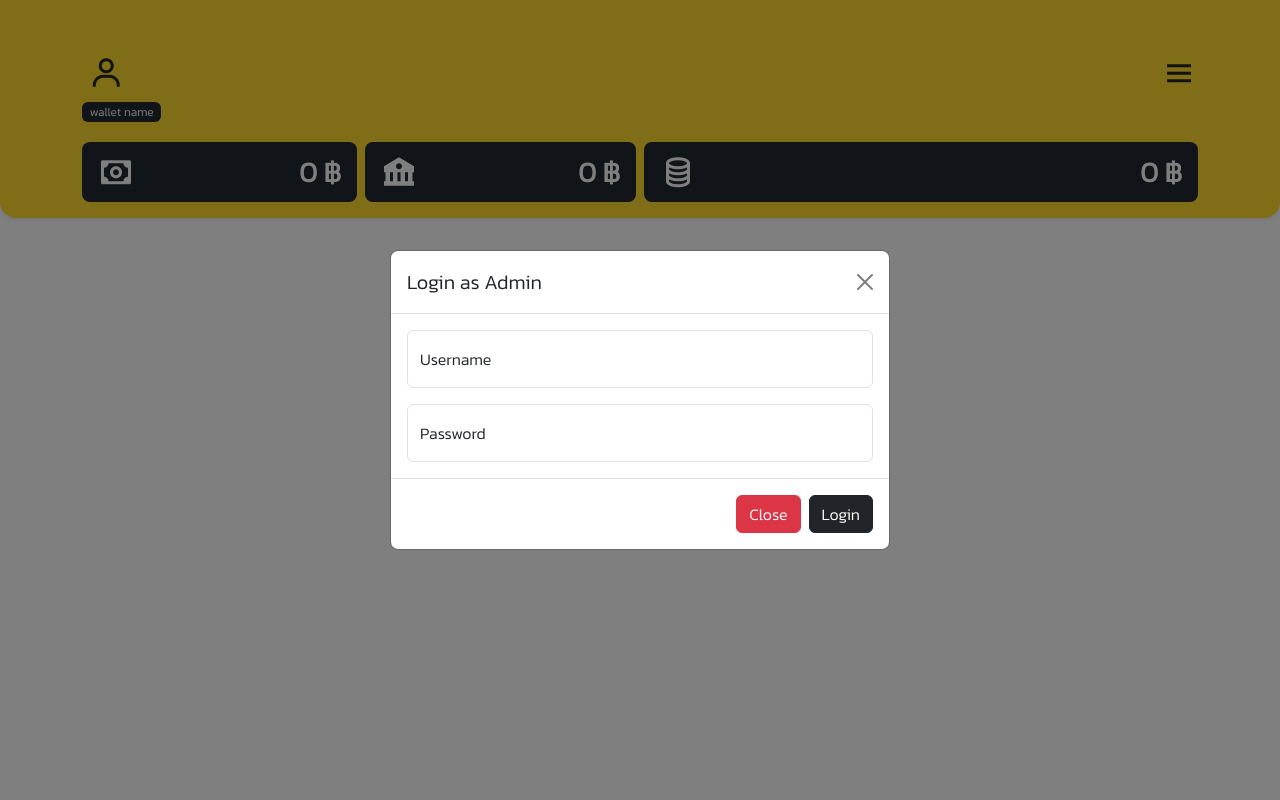
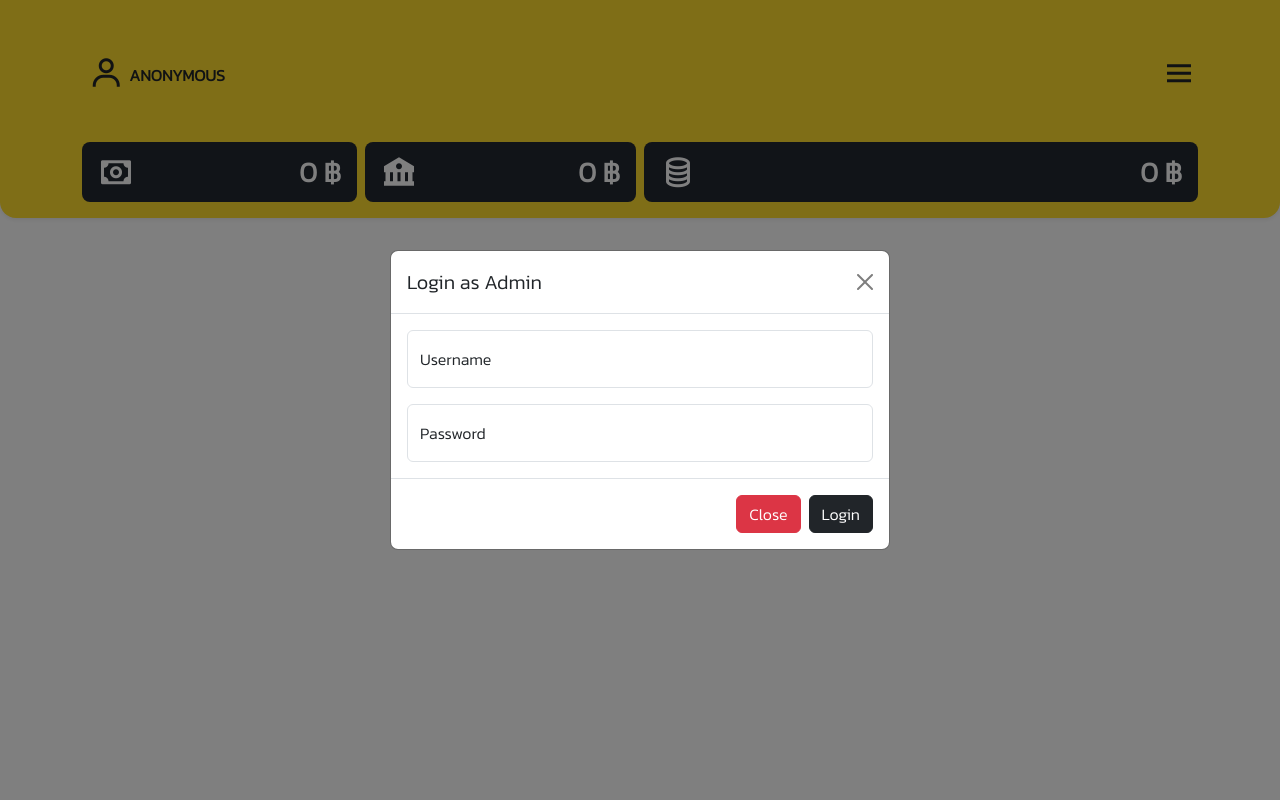
Before and after one commit to Apisit250aps/Wallets, a Django app: page / in a window 1280 px wide. Run offline with Django 4.2, Linux system fonts and the light colour scheme; tables that the repository leaves empty hold one stand-in row (values such as "Sample post"); some libraries are stand-ins or nearby versions.

Commit message:
user icon

```diff
--- a/templates/index.html
+++ b/templates/index.html
@@ -90,16 +90,22 @@
         <div class="container pt-3">
             <!-- head -->
             <div class="d-flex flex-row justify-content-between align-items-center mt-3 text-dark">
+                {% if user.is_authenticated %}
                 <a href="admin" class="btn px-0 fw-semibold text-uppercase">
-                    <i class='bx-fw bx bx-user bx-md'></i>[{name}]
+                    <i class='bx-fw bx bx-user bx-md'></i>{{user.username}}
                 </a>
+                {% else %}
+                <a href="admin" class="btn px-0 fw-semibold text-uppercase">
+                    <i class='bx-fw bx bx-user bx-md'></i>Anonymous
+                </a>
+                {% endif %}
                 <button class="btn px-0" type="button" data-bs-toggle="offcanvas" data-bs-target="#offcanvasExample"
                     aria-controls="offcanvasExample">
                     <i class="bx bx-md bx-menu"></i>
                 </button>
             </div>
             <!-- header -->
-            <div class="d-flex flex-row align-items-center justify-content-start">
+            <div class="d-flex flex-row align-items-center justify-content-start opacity-0" >
                 <div class=" badge bg-dark fw-light">wallet name</div>
             </div>
             <!-- balance -->
```
Also changed, not shown: templates/wallet.html (+9 -1 lines).
